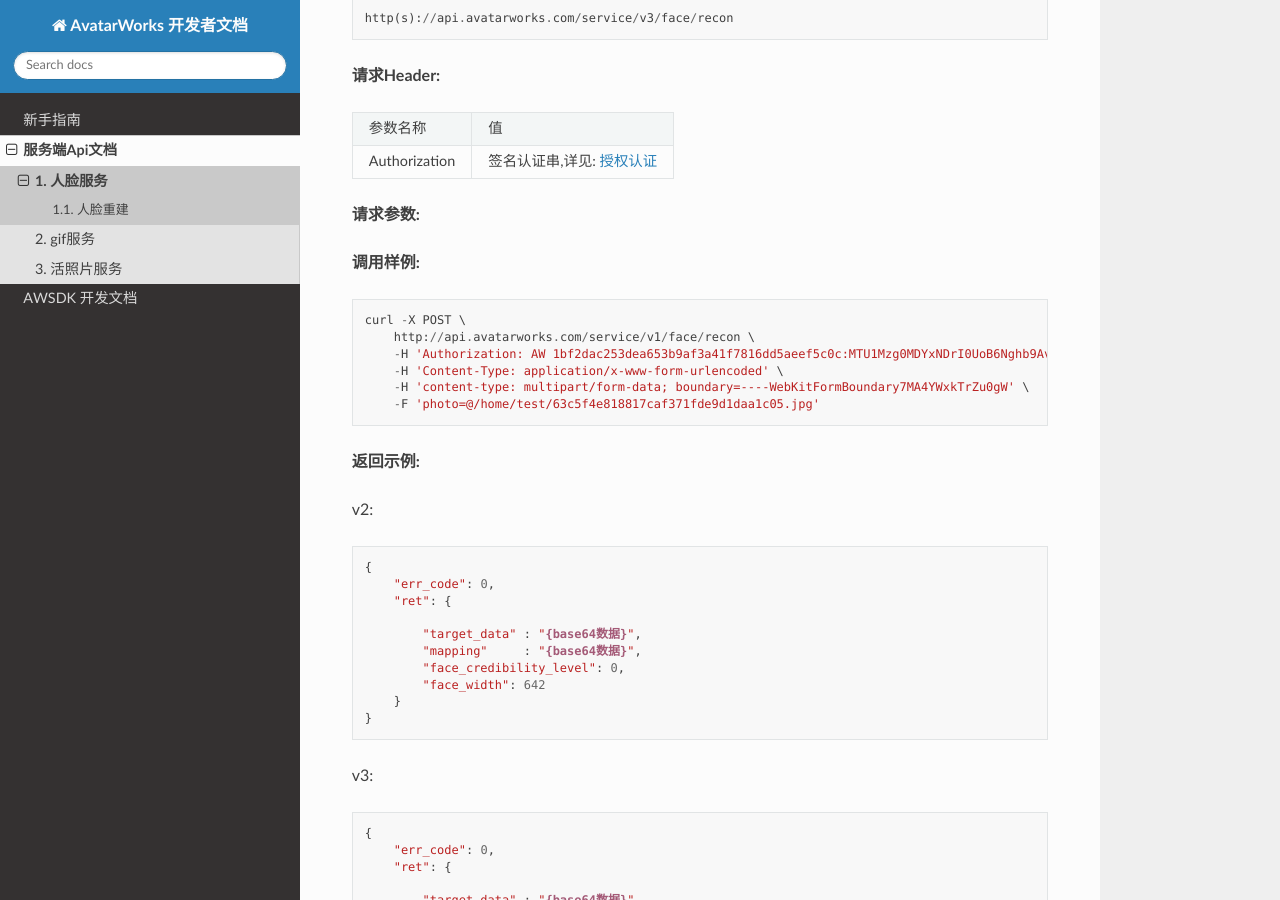
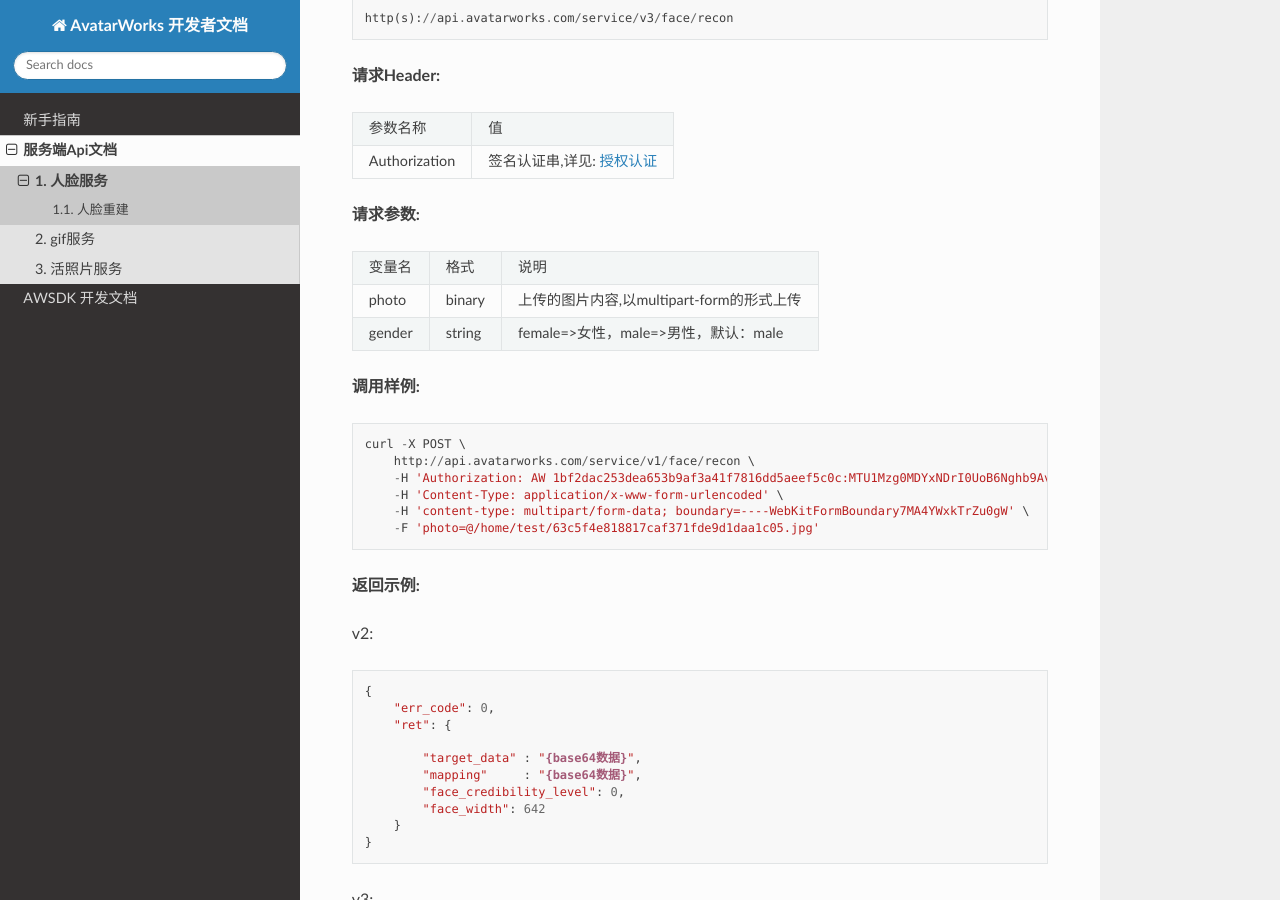
Before and after one commit to avatarworks/doc, a Sphinx documentation site: the page built from source/api/face.rst, in a window 1280 px wide and 900 px high, scrolled down 507 px. Built offline with Sphinx 7.4.7 and the Read the Docs theme 2.0.0, drawn with Linux system fonts in a browser that asks for light colours.

Commit message:
Update face.rst

```diff
--- a/source/api/face.rst
+++ b/source/api/face.rst
@@ -34,8 +34,8 @@
 | 变量名                 | 格式       | 说明                                     |
 +------------------------+------------+------------------------------------------+
 | photo                  |   binary   |上传的图片内容,以multipart-form的形式上传 |
-+---------------------+---------------------------------+
-| gender                  |   string  |female => 女性， male=> 男性， 默认为：female |
++------------------------+------------+------------------------------------------+
+| gender                 |   string   |female=>女性，male=>男性，默认：male      |
 +------------------------+------------+------------------------------------------+
 
 
```
